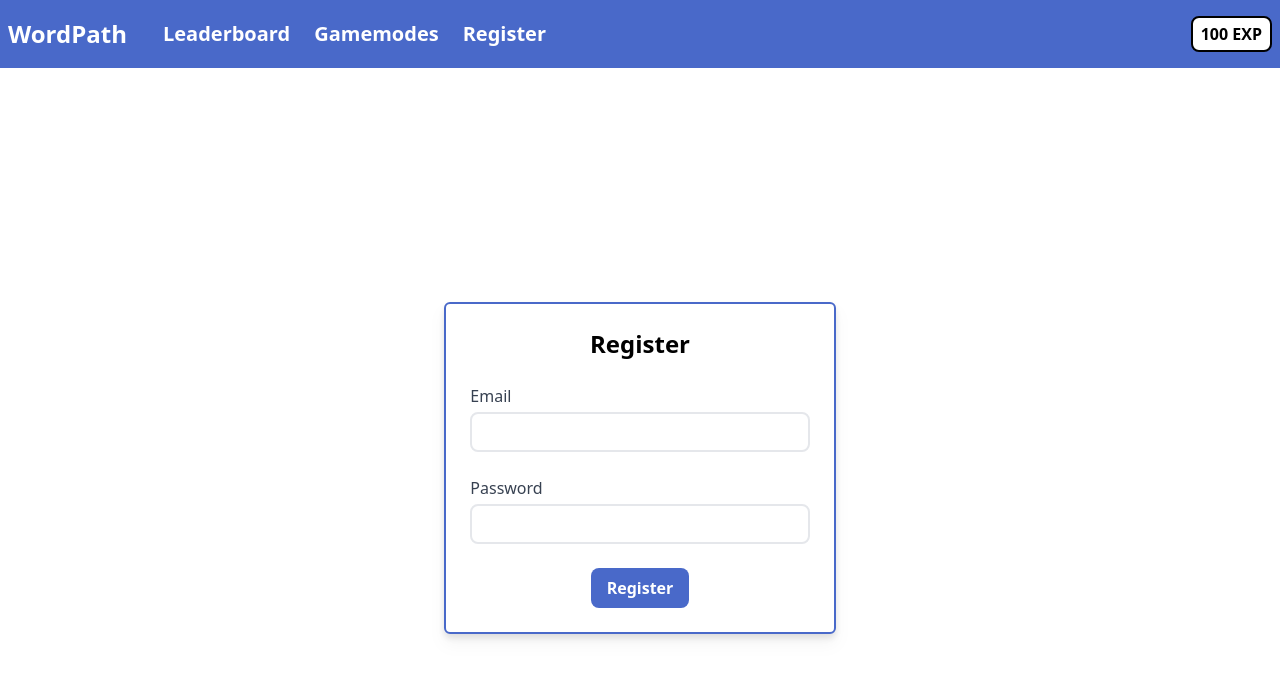
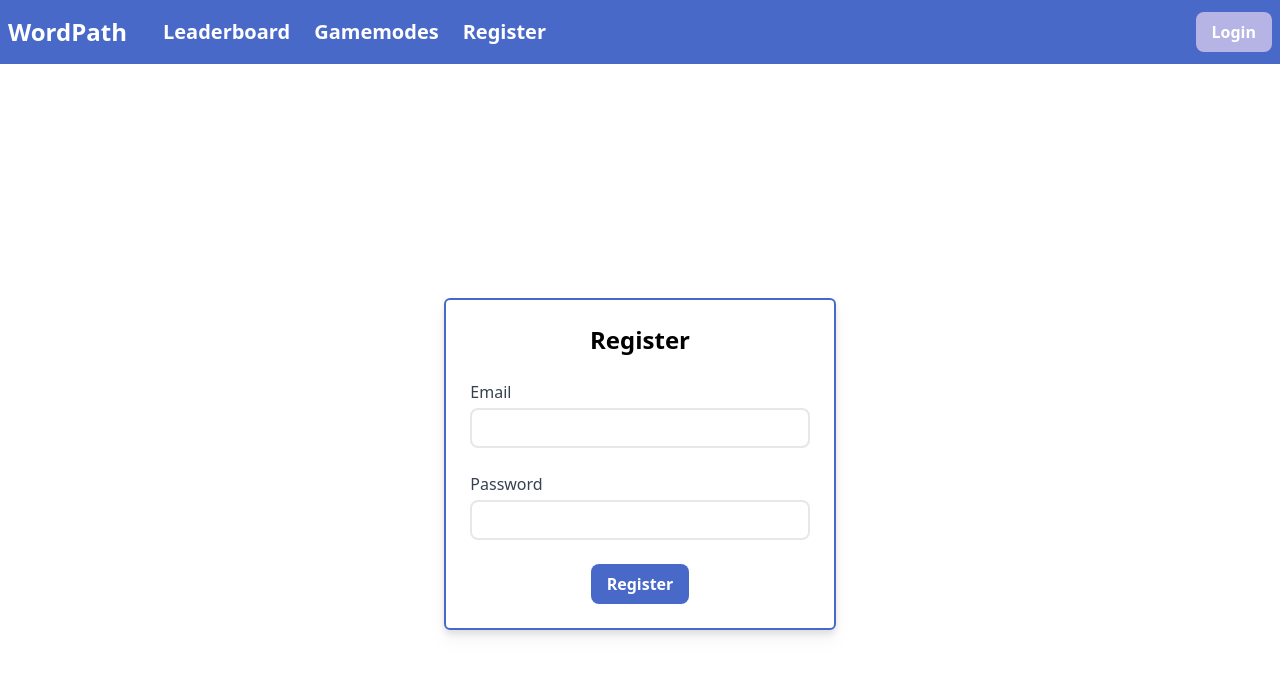
Before and after one commit to PhysBoom/Hacktech, a React (Create React App) app in the folder frontend/: page /register in a window 1280 px wide. Shown: the top 678 px of the page. Built offline with nearby package versions, Linux system fonts and the light colour scheme.

Commit message:
Added base auth context, methods to be implemented

```diff
--- a/frontend/package.json
+++ b/frontend/package.json
@@ -11,6 +11,7 @@
     "react-hot-toast": "^2.2.0",
     "react-router-dom": "5.3.0",
     "react-scripts": "5.0.0",
+    "universal-cookie": "^4.0.4",
     "web-vitals": "^2.1.4"
   },
   "scripts": {
--- a/frontend/src/App.js
+++ b/frontend/src/App.js
@@ -1,4 +1,4 @@
-import logo from './logo.svg';
+import React, {useState} from "react";
 import './index.css';
 import Navbar from "./components/Navbar";
 import {Register} from './pages'
@@ -6,9 +6,41 @@ import {
   Switch,
   Route,
 } from 'react-router-dom';
+import AuthContext from './context/auth-context';
+import Cookies from 'universal-cookie';
 
 function App() {
+  const cookies = new Cookies();
+  const [authToken, setAuthToken] = useState(cookies.get('authToken'));
+  const [userData, setUserData] = useState(null);
+  const [loggedIn, setLoggedIn] = useState(false);
+
+  async function login(){
+
+  }
+
+  function logout(){
+
+  }
+
+  async function verifyToken(){
+
+  }
+
+  async function fetchUserData(){
+
+  }
+
   return (
+    <AuthContext.Provider value={{
+      authToken: authToken,
+      login: login,
+      logout: logout,
+      verifyToken: verifyToken,
+      userData: userData,
+      loggedIn: loggedIn,
+      fetchUserData: fetchUserData,
+    }}>
       <div className="w-screen h-screen bg-white">
         <Navbar />
         <Switch>
@@ -17,6 +49,7 @@ function App() {
           </Route>
         </Switch>
       </div>
+    </AuthContext.Provider>
   );
 }
 
--- a/frontend/src/components/Buttons.js
+++ b/frontend/src/components/Buttons.js
@@ -5,3 +5,9 @@ export function ButtonPrimary(props){
         <button className="bg-primary text-white font-bold py-2 px-4 rounded-lg transform translate-y-0 relative transition-all hover:cursor-pointer hover:-translate-y-1" onClick={props.onClick}>{props.children}</button>
     )
 }
+
+export function ButtonSecondary(props){
+    return (
+        <button className="bg-secondary text-white font-bold py-2 px-4 rounded-lg transform translate-y-0 relative transition-all hover:cursor-pointer hover:-translate-y-1" onClick={props.onClick}>{props.children}</button>
+    )
+}
--- a/frontend/src/components/Navbar.js
+++ b/frontend/src/components/Navbar.js
@@ -1,5 +1,8 @@
-import React from "react";
+import React, {useContext} from "react";
 import { Link } from 'react-router-dom';
+import AuthContext from "../context/auth-context";
+import {ButtonSecondary} from "../components/Buttons";
+import {useHistory} from "react-router-dom";
 
 /**
  * A black link for the navbar (simply black text)
@@ -9,14 +12,16 @@ import { Link } from 'react-router-dom';
 function NavbarLink(props){
     return (
         <Link to={props.to}>
-            <div className="text-white text-xl font-semibold hover:underline transform translate-y-0  relative transition-all duration-200 ease-in-out hover:cursor-pointer hover:-translate-y-1">{props.children}</div>
+            <div className="text-white text-xl font-semibold hover:underline transform translate-y-0 relative transition-all duration-200 ease-in-out hover:cursor-pointer hover:-translate-y-1">{props.children}</div>
         </Link>
     );
 }
 
 function Navbar(){
+    const authContext = useContext(AuthContext);
+    const history = useHistory();
     return (
-        <div className="flex w-screen py-4 px-2 bg-primary items-center justify-center">
+        <div className="flex w-screen py-3 px-2 bg-primary items-center justify-center">
             <div className="flex flex-row items-center justify-between w-full max-w-1600">
                 <div className="flex flex-row space-x-6 items-center">
                     <NavbarLink to="/"><h1 className="text-2xl font-bold">WordPath</h1></NavbarLink>
@@ -24,11 +29,14 @@ function Navbar(){
                     <NavbarLink to="/gamemodes">Gamemodes</NavbarLink>
                     <NavbarLink to="/register">Register</NavbarLink>
                 </div>
-                <div className="flex flex-row space-x-4 items-center">
-                    <div className="bg-white border-2 border-black rounded-lg items-center justify-center px-2 py-1">
-                        <span className="text-md text-black font-semibold">100 EXP</span>
+                {authContext.loggedIn &&
+                    <div className="flex flex-row space-x-4 items-center">
+                        <div className="bg-white border-2 border-black rounded-lg items-center justify-center px-2 py-1">
+                            <span className="text-md text-black font-semibold">100 EXP</span>
+                        </div>
                     </div>
-                </div>
+                }
+                {!authContext.loggedIn && <ButtonSecondary onClick={() => history.push("/login")}>Login</ButtonSecondary>}
             </div>
         </div>
     );
--- /dev/null
+++ b/frontend/src/context/auth-context.js
@@ -0,0 +1,14 @@
+import React from 'react';
+
+const AuthContext = React.createContext({
+    authToken: null,
+    userData: null,
+    loggedIn: false,
+    login: () => {},
+    logout: () => {},
+    verifyToken: () => {},
+    fetchUserData: () => {},
+
+})
+
+export default AuthContext;
--- a/frontend/tailwind.config.js
+++ b/frontend/tailwind.config.js
@@ -48,7 +48,7 @@ module.exports = {
         "primary": "#4969c9",
         "secondary": "#b5b4e4",
         "highlight": "#dfafe9",
-        "contrast": "908aa8"
+        "contrast": "#908aa8"
       },
       maxWidth: SPACING,
     },
```
Also changed, not shown: 1 other file (tests, documents, lock files or other folders). Lines whose indentation alone changed are shown as unchanged.
